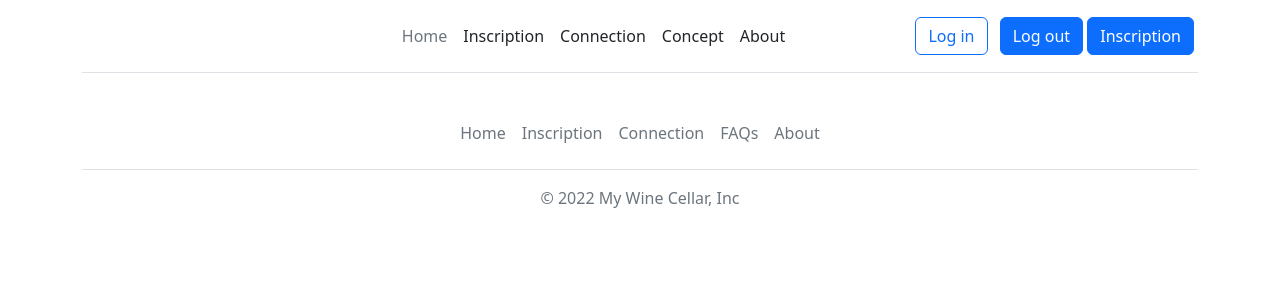
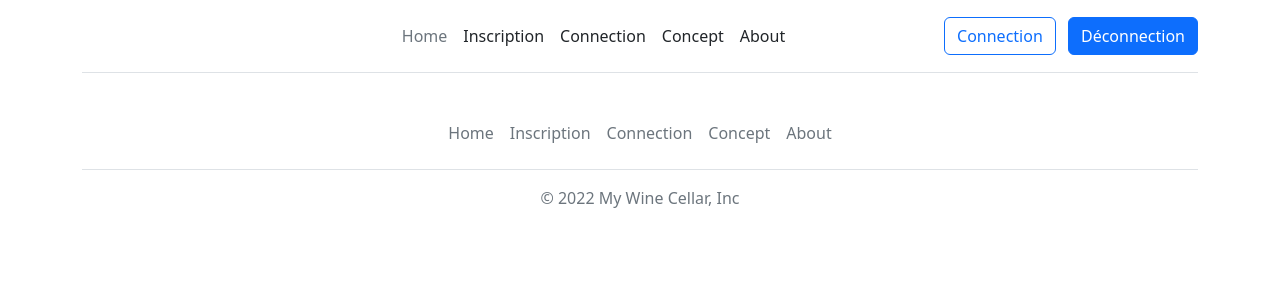
Before and after one commit to E-Adrien8/myWineCellar, a Symfony app: template templates/base.html.twig in a window 1280 px wide. Shown: the top 300 px of the page. Run offline with Twig, Linux system fonts and the light colour scheme; the template is opened without the code that fills it, so the values that code supplies are empty; some libraries are stand-ins or nearby versions.

Commit message:
changement de branch

```diff
--- a/templates/common/footer.html.twig
+++ b/templates/common/footer.html.twig
@@ -1,10 +1,10 @@
 <div class="container">
     <footer class="py-3 my-4">
         <ul class="nav justify-content-center border-bottom pb-3 mb-3">
-            <li class="nav-item"><a href="#" class="nav-link px-2 text-muted">Home</a></li>
+            <li class="nav-item"><a href="{{ path('app_home') }}" class="nav-link px-2 text-muted">Home</a></li>
             <li class="nav-item"><a href="#" class="nav-link px-2 text-muted">Inscription</a></li>
-            <li class="nav-item"><a href="#" class="nav-link px-2 text-muted">Connection</a></li>
-            <li class="nav-item"><a href="#" class="nav-link px-2 text-muted">FAQs</a></li>
+            <li class="nav-item"><a href="{{ path('app_user_login') }}" class="nav-link px-2 text-muted">Connection</a></li>
+            <li class="nav-item"><a href="#" class="nav-link px-2 text-muted">Concept</a></li>
             <li class="nav-item"><a href="#" class="nav-link px-2 text-muted">About</a></li>
         </ul>
         <p class="text-center text-muted">© 2022 My Wine Cellar, Inc</p>
--- a/templates/common/nav_user.html.twig
+++ b/templates/common/nav_user.html.twig
@@ -8,15 +8,14 @@
         <ul class="nav col-12 col-md-auto mb-2 justify-content-center mb-md-0">
             <li><a href="{{ path('app_home') }}" class="nav-link px-2 link-secondary">Home</a></li>
             <li><a href="#" class="nav-link px-2 link-dark">Inscription</a></li>
-            <li><a href="#" class="nav-link px-2 link-dark">Connection</a></li>
+            <li><a href="{{ path('app_user_login') }}" class="nav-link px-2 link-dark">Connection</a></li>
             <li><a href="#" class="nav-link px-2 link-dark">Concept</a></li>
             <li><a href="#" class="nav-link px-2 link-dark">About</a></li>
         </ul>
 
         <div class="col-md-4 text-end">
-            <a type="button" class="btn btn-outline-primary me-2" href="{{ path('app_user_login') }}">Log in</a>
-            <a type="button" class="btn btn-primary" href="{{ path('app_logout_user') }}">Log out</a>
-            <a type="button" class="btn btn-primary me-1" href="{{ path('app_logout_user') }}">Inscription</a>
+            <a type="button" class="btn btn-outline-primary me-2" href="{{ path('app_user_login') }}">Connection</a>
+            <a type="button" class="btn btn-primary" href="{{ path('app_logout_user') }}">Déconnection</a>
         </div>
     </header>
 </div>
```
Also changed, not shown: migrations/Version20220721150820.php (added, +37 -0 lines), templates/register/register.html.twig (added).
